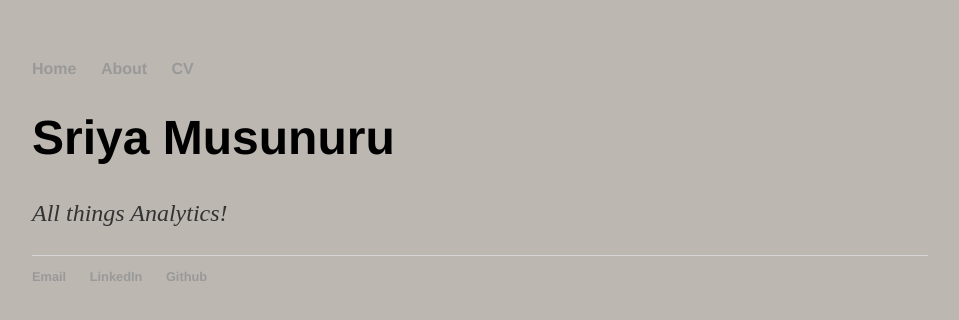
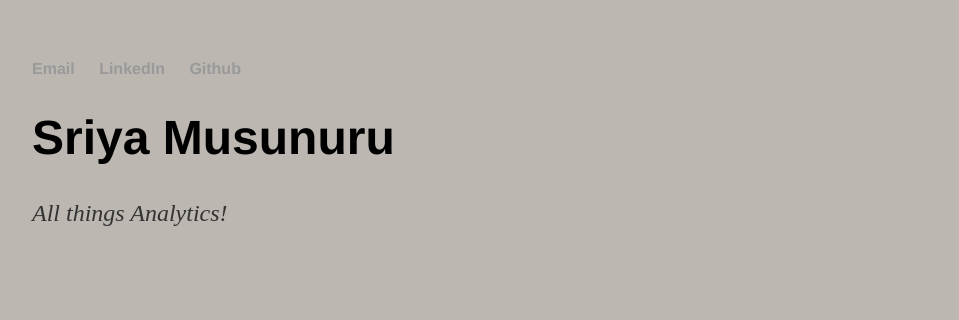
Before and after one commit to SriyaMusunuru/SriyaMusunuru.github.io, a Jekyll site: the page built from index.html, in a window 1280 px wide. Shown: the top 320 px of the page, without its empty margins (160-1119 px from the left). Built offline with Jekyll 4.4.1, drawn with Linux system fonts in a browser that asks for light colours.

Commit message:
Update default.html

```diff
--- a/_layouts/default.html
+++ b/_layouts/default.html
@@ -8,9 +8,9 @@
 		<body>
 			<nav>
 	    		<ul>
-	        		<li><a href="/">Home</a></li>
-		        	<li><a href="/about">About</a></li>
-	        		<li><a href="/cv">CV</a></li>
+	        		<li><a href="mailto:musunurusriya@gmail.com">Email</a></li>
+				<li><a href="https://www.linkedin.com/in/sriya-musunuru/">LinkedIn</a></li>
+	        		<li><a href="https://github.com/SriyaMusunru">Github</a></li>
 	    		</ul>
 			</nav>
 			<div class="container">
@@ -18,13 +18,6 @@
 			{{ content }}
 
 			</div><!-- /.container -->
-			<footer>
-	    		<ul>
-	        		<li><a href="mailto:musunurusriya@gmail.com">Email</a></li>
-				<li><a href="https://www.linkedin.com/in/sriya-musunuru/">LinkedIn</a></li>
-	        		<li><a href="https://github.com/SriyaMusunru">Github</a></li>
 
-			</ul>
-			</footer>
 		</body>
 	</html>
```
